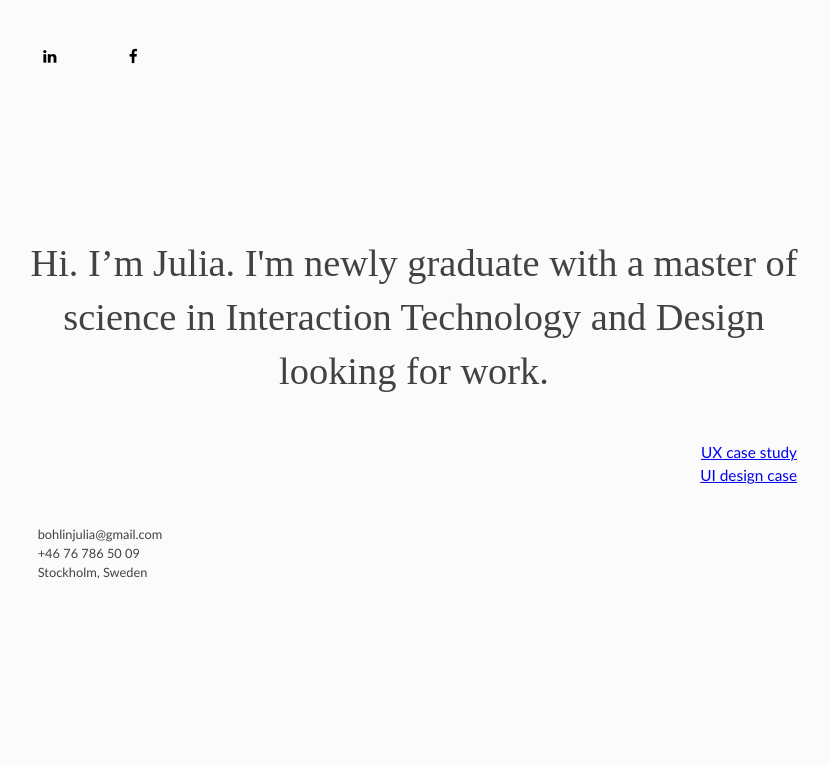
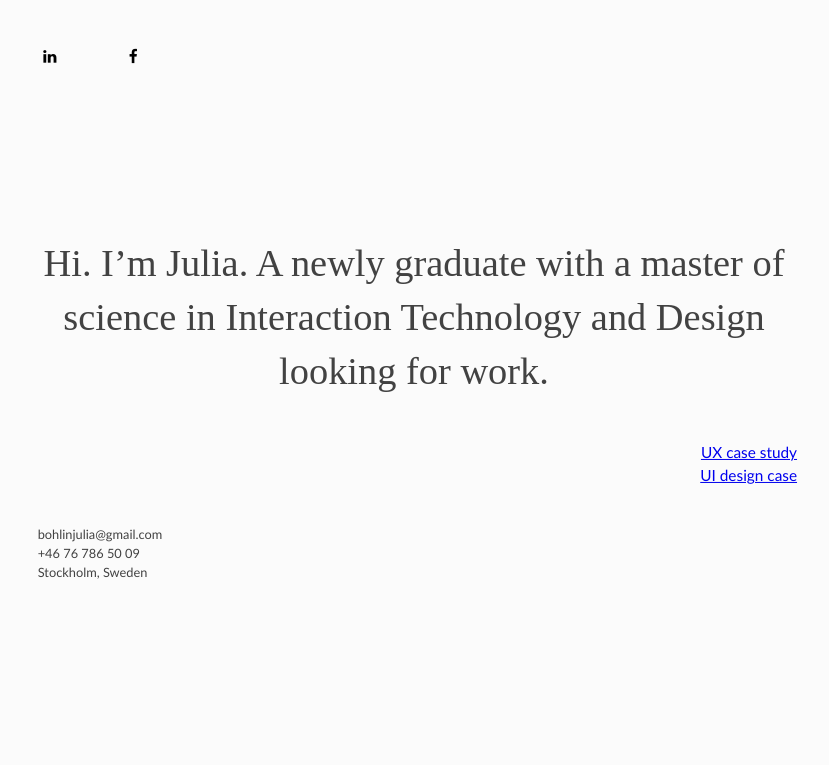
Before and after one commit to Bolini/Bolini.github.io, a plain HTML site: page index.html in a window 1280 px wide. Shown: the top 765 px of the page, without its empty margins (226-1055 px from the left). Drawn offline with nearby package versions, Linux system fonts and the light colour scheme.

Commit message:
Text change 2

```diff
--- a/index.html
+++ b/index.html
@@ -39,7 +39,7 @@
 
         <div id="overlay">
             <div class="cont1">
-                <div class="c1"><p> Hi. I’m Julia. I'm newly graduate with a master of science in Interaction Technology and Design looking for work.</p></div>
+                <div class="c1"><p> Hi. I’m Julia. A newly graduate with a master of science in Interaction Technology and Design looking for work.</p></div>
                 <div class="c12"><p> <a href="https://bolini.github.io/CaseStudy_JuliaBohlin-komprimerad.pdf"> UX case study<br /><a href="https://bolini.github.io/seeds.pdf">UI design case</div>
                 <div class="c2"><p><a href="mailto:bohlinjulia@gmail.com"> bohlinjulia@gmail.com</a><br />+46 76 786 50 09 <br />Stockholm, Sweden</p></div>
             </div>
```
